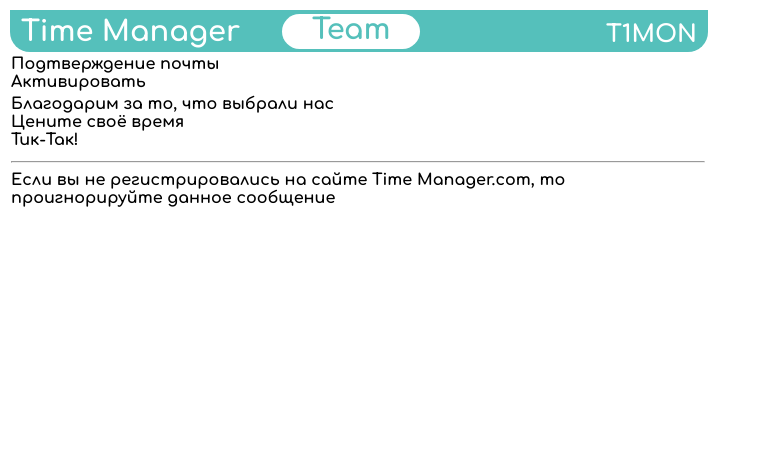
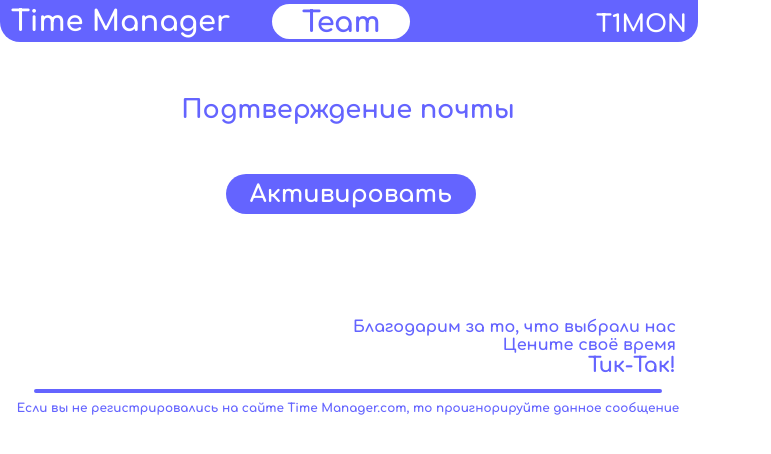
Before and after one commit to Attilene/TimeManager, a Flask app: template templates/mail.html in a window 1280 px wide. Shown: the top 454 px of the page, without its empty margins (0-771 px from the left). Run offline with Flask 2, Linux system fonts and the light colour scheme; the template is opened without the code that fills it, so the values that code supplies are empty.

Commit message:
Закончил шаблон письма подтверждения

```diff
--- a/templates/mail.html
+++ b/templates/mail.html
@@ -10,37 +10,41 @@
     </style>
 </head>
 <body>
-    <table style="width: 700px">
+    <table style="position: relative; width: 700px; top: -10px; left: -10px;">
         <tbody>
             <tr>
                 <td style="position: relative; display: inline-grid; grid-template-columns: 35% 1fr 35%; grid-column-gap: 4%; width: 100%;
 	            height: 40px; border-bottom-left-radius: 20px; border-bottom-right-radius: 20px;
-	            background-color: #55c0bb">
+	            background-color: #6464ff">
                      <span style="font-size: 1.8em; margin: 5px 0 0 10px; width: 220px; color: white;">
                          <a>Time Manager</a>
                      </span>
                     <div style="width: 90%; height: 35px; margin: 3px 0 0 0; border: 0 solid #fff; border-radius: 20px;
-                    background-color: white; color: #55c0bb; text-align: center; font-size: 1.8em;">Team</div>
+                    background-color: white; color: #6464ff; text-align: center; font-size: 1.8em;"><p style="position: relative; top: -26px;">Team</p></div>
                     <div style="font-size: 1.5em; text-align: right; margin-top: 10px; margin-right: 10px; color: white;">T1MON</div>
                 </td>
             </tr>
             <tr>
-                <td style="">
-                    <div>Подтверждение почты</div>
-                    <div>Активировать</div>
+                <td style="text-align: center; margin-right: 10px;">
+                    <div style="color: #6464ff; font-size: 1.6em; margin: 50px;">Подтверждение почты</div>
+                    <div style="position: relative; width: 250px; height: 40px; left: 225px; background-color: #6464ff;
+                    margin-bottom: 100px; border-radius: 20px;">
+                        <p style="position: relative; top: 7px; color: white; font-size: 1.5em;">Активировать</p>
+                    </div>
                 </td>
             </tr>
             <tr>
-                <td style="">
-                    <div>Благодарим за то, что выбрали нас</div>
-                    <div>Цените своё время</div>
-                    <div>Тик-Так!</div>
+                <td style="text-align: right; padding-right: 20px; color: #6464ff;">
+                    <div>Благодарим за то, что выбрали нас<br>Цените своё время</div>
+                    <div style="font-size: 1.3em;">Тик-Так!</div>
                 </td>
             </tr>
             <tr>
                 <td>
-                    <hr style="">
-                    <div>Если вы не регистрировались на сайте Time Manager.com, то проигнорируйте данное сообщение</div>
+                    <hr style="border: 2px solid #6464ff; border-radius: 2px; width: 90%; height: 0;">
+                    <div style="font-size: 0.75em; text-align: center; color: #6464ff;">
+                        Если вы не регистрировались на сайте Time Manager.com, то проигнорируйте данное сообщение
+                    </div>
                 </td>
             </tr>
         </tbody>
```
